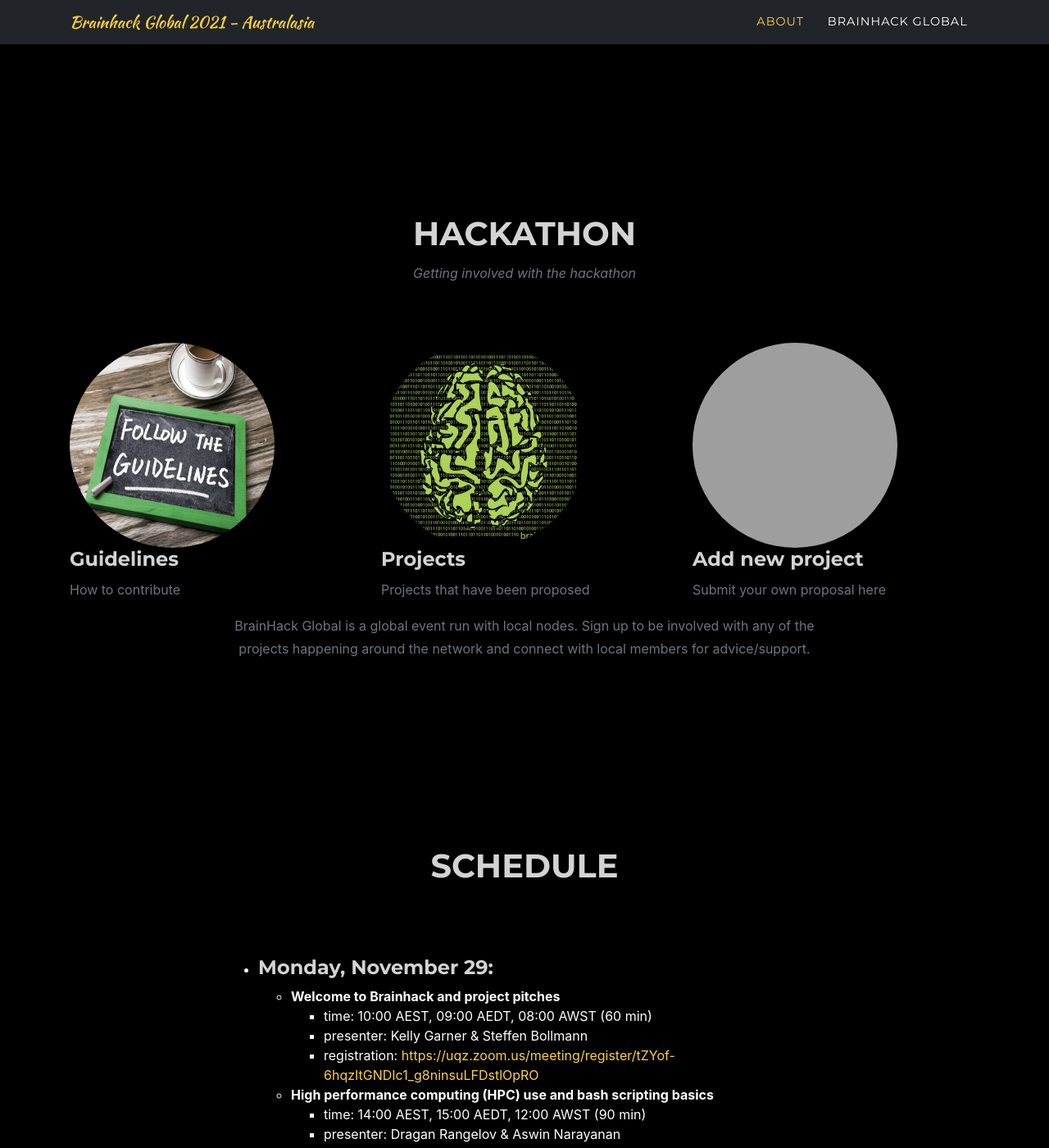
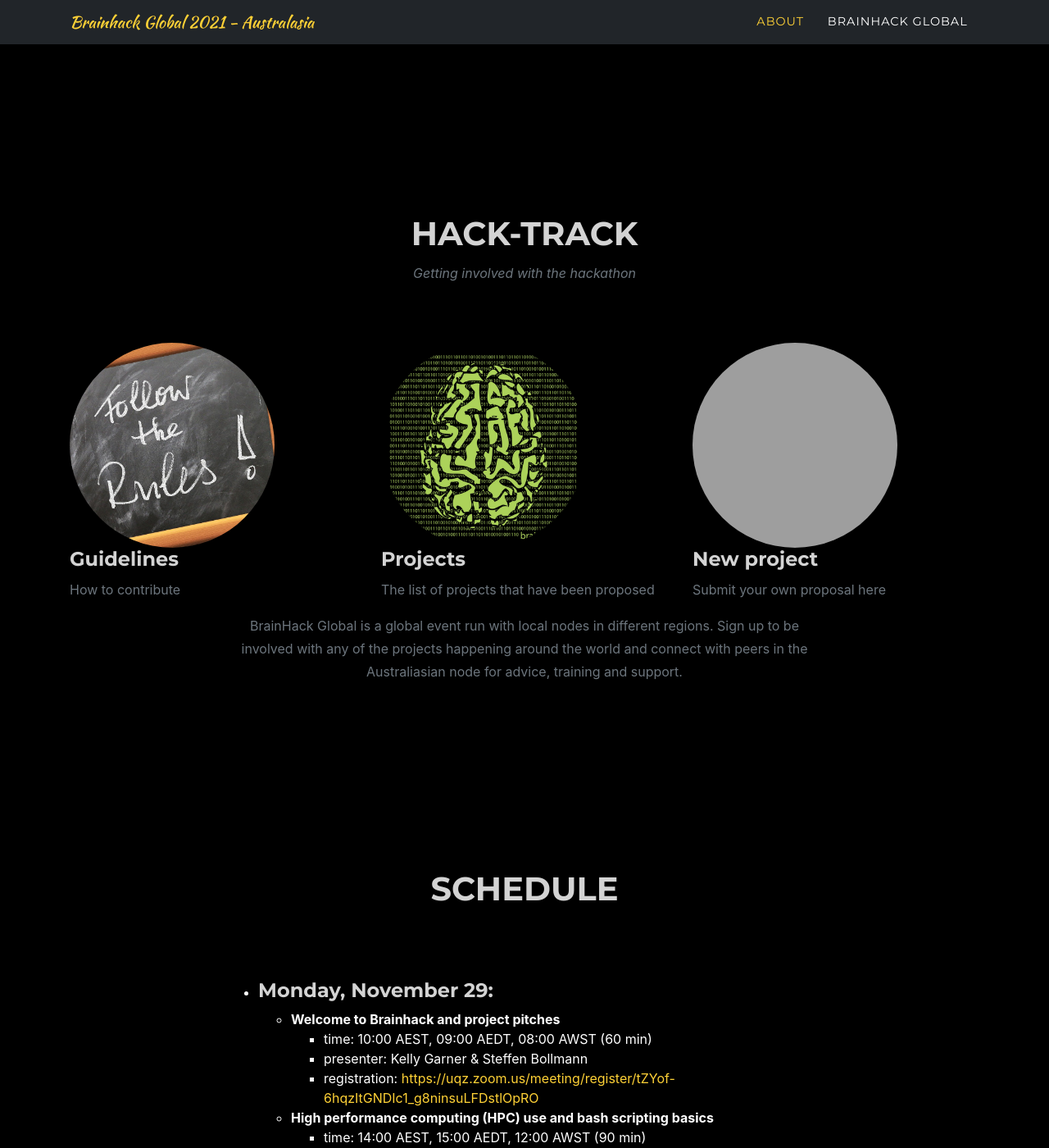
Before and after one commit to tclose/global2021, a Jekyll site: the page built from index.md, in a window 1280 px wide and 1400 px high, scrolled down 1147 px. Shown: the whole window at 82% size. Built offline with Jekyll 4.4.1, drawn with Linux system fonts in a browser that asks for light colours; some web fonts are replaced; grey boxes are pictures that could not be loaded.

```diff
--- a/_data/sitetext.yml
+++ b/_data/sitetext.yml
@@ -87,9 +87,9 @@ schedule:
 
 
 links:
-  title: "HACKATHON"
+  title: "HACK-TRACK"
   text: "Getting involved with the hackathon"
-  subtext: BrainHack Global is a global event run with local nodes. Sign up to be involved with any of the projects happening around the network and connect with local members for advice/support.
+  subtext: BrainHack Global is a global event run with local nodes in different regions. Sign up to be involved with any of the projects happening around the world and connect with peers in the Australiasian node for advice, training and support.
   section: links
   items:
     - name: "Guidelines"
@@ -97,10 +97,10 @@ links:
       image: assets/img/guidelines.jpg
       link: https://github.com/brainhackorg/bhg-event-materials/blob/master/docs/leading_and_attending_to_brainhack_projects.md
     - name: "Projects"
-      description: "Projects that have been proposed"
+      description: "The list of projects that have been proposed"
       image: assets/img/bh_logo.png
       link: https://brainhack.org/global2021/projects/
-    - name: "Add new project"
+    - name: "New project"
       description: "Submit your own proposal here"
       image: assets/img/new-project.jpg
       link: https://github.com/brainhackorg/global2021/issues/new?assignees=&labels=project&template=project-submission-template.yml
@@ -109,7 +109,7 @@ links:
 footer:
   legal: "Title image adapted from original by <a href=\"https://pixabay.com/users/gdj-1086657/\">Gordon Johnson</a> from <a href=\"https://pixabay.com/\">Pixabay</a>"
   social:
-    - url: https://twitter.com
+    - url: https://twitter.com/hashtag/BHAUS2021
       icon: "fab fa-twitter"
     - url: https://github.com/brainhack-aus
       icon: "fab fa-github"
```
Also changed, not shown: assets/img/guidelines.jpg, 1 other file.
